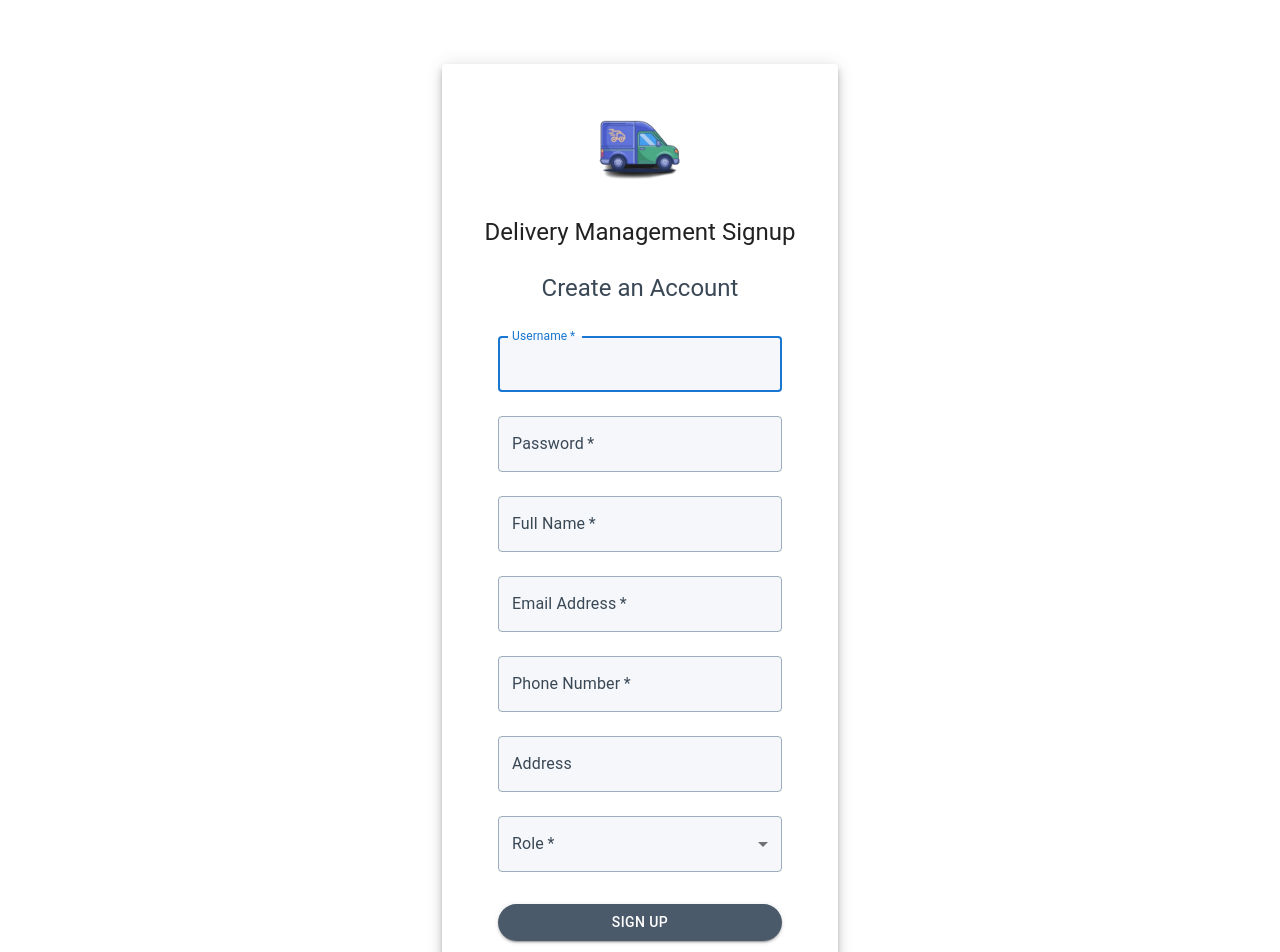
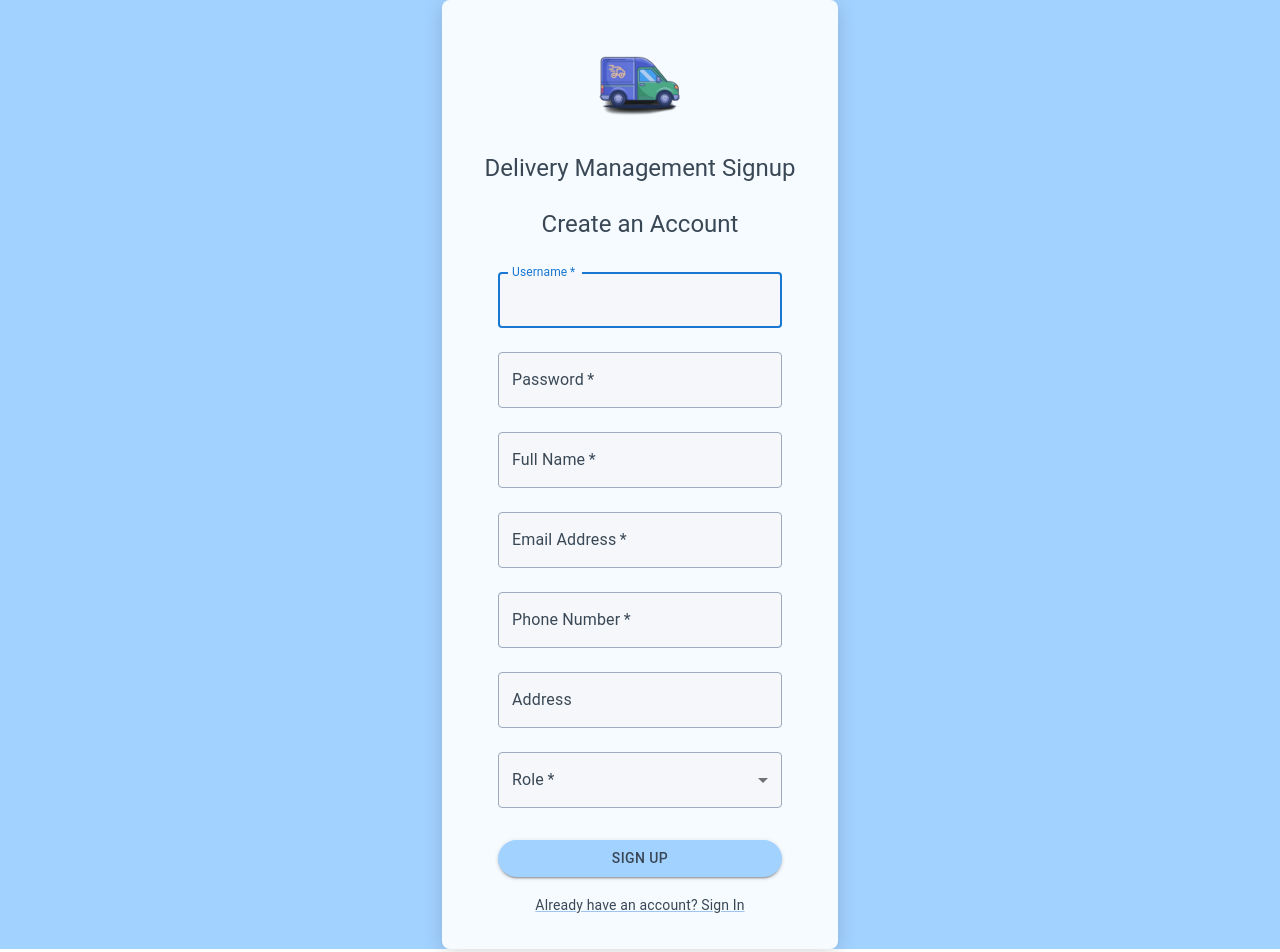
Before and after one commit to Jidanur/delivery-manager, a React (Vite) app in the folder frontend/: page /signup in a window 1280 px wide. Shown: the top 952 px of the page. Built offline with nearby package versions, Linux system fonts and the light colour scheme; no server answers.

Commit message:
holy fuck these colors are amazing

```diff
--- a/frontend/src/components/common/button/SubmitButton.tsx
+++ b/frontend/src/components/common/button/SubmitButton.tsx
@@ -19,12 +19,12 @@ const SubmitButton: React.FC<SubmitButtonProps> = ({
       sx={{
         mt: 3,
         mb: 2,
-        backgroundColor: "#4B5A6A", // Primary color
-        color: "#FFFFFF", // High contrast text
+        backgroundColor: "#A2D2FF", // Primary color
+        color: "#3A4856", // High contrast text
         borderRadius: "50px",
         transition: "all 0.3s ease-in-out",
         "&:hover": {
-          backgroundColor: "#3A4856", // Hover color
+          backgroundColor: "#89C2FF", // Slightly lighter shade for hover
           transform: "scale(1.05)",
         },
       }}
--- a/frontend/src/pages/HomePage.tsx
+++ b/frontend/src/pages/HomePage.tsx
@@ -12,7 +12,7 @@ const HomePage = () => {
         display: "flex",
         justifyContent: "center",
         alignItems: "center",
-        backgroundColor: "#fff",
+        backgroundColor: "#A2D2FF",
         animation: "fadeIn 1s ease-in-out",
         "@keyframes fadeIn": {
           "0%": { opacity: 0, transform: "scale(0.95)" },
@@ -29,10 +29,10 @@ const HomePage = () => {
             flexDirection: "column",
             alignItems: "center",
             backdropFilter: "blur(8px)",
-            backgroundColor: "#A2D2FF", //TODO: fix this color
+            backgroundColor: "rgba(255, 255, 255, 0.9)", // White with slight transparency
             borderRadius: 3,
             textAlign: "center",
-            color: "#fff", // White text for contrast
+            color: "#3A4856", // Dark text for contrast
             boxShadow: "0px 4px 20px rgba(0, 0, 0, 0.15)",
             animation: "slideUp 0.8s ease-in-out",
             "@keyframes slideUp": {
--- a/frontend/src/pages/authentication/LoginPage.tsx
+++ b/frontend/src/pages/authentication/LoginPage.tsx
@@ -4,13 +4,39 @@ import Logo from "../../components/common/logo/Logo";
 
 function LoginPage() {
   return (
-    <Container component="main" maxWidth="xs">
-      <Paper elevation={6} sx={{ padding: 4, marginTop: 8 }}>
-        <Box
+    <Box
+      sx={{
+        minHeight: "100vh",
+        display: "flex",
+        justifyContent: "center",
+        alignItems: "center",
+        backgroundColor: "#A2D2FF",
+        animation: "fadeIn 1s ease-in-out",
+        "@keyframes fadeIn": {
+          "0%": { opacity: 0, transform: "scale(0.95)" },
+          "100%": { opacity: 1, transform: "scale(1)" },
+        },
+      }}
+    >
+      <Container component="main" maxWidth="xs">
+        <Paper
+          elevation={6}
           sx={{
+            padding: 4,
             display: "flex",
             flexDirection: "column",
             alignItems: "center",
+            backdropFilter: "blur(8px)",
+            backgroundColor: "rgba(255, 255, 255, 0.9)",
+            borderRadius: 2,
+            textAlign: "center",
+            color: "#3A4856",
+            boxShadow: "0px 4px 20px rgba(0, 0, 0, 0.15)",
+            animation: "slideUp 0.8s ease-in-out",
+            "@keyframes slideUp": {
+              "0%": { transform: "translateY(20px)", opacity: 0 },
+              "100%": { transform: "translateY(0)", opacity: 1 },
+            },
           }}
         >
           <Logo width={100} height={100} marginBottom={20} />
@@ -18,9 +44,9 @@ function LoginPage() {
             Delivery Management Login
           </Typography>
           <Login />
-        </Box>
-      </Paper>
-    </Container>
+        </Paper>
+      </Container>
+    </Box>
   );
 }
 
--- a/frontend/src/pages/authentication/SignupPage.tsx
+++ b/frontend/src/pages/authentication/SignupPage.tsx
@@ -4,13 +4,39 @@ import Logo from "../../components/common/logo/Logo";
 
 function SignupPage() {
   return (
-    <Container component="main" maxWidth="xs">
-      <Paper elevation={6} sx={{ padding: 4, marginTop: 8 }}>
-        <Box
+    <Box
+      sx={{
+        minHeight: "100vh",
+        display: "flex",
+        justifyContent: "center",
+        alignItems: "center",
+        backgroundColor: "#A2D2FF",
+        animation: "fadeIn 1s ease-in-out",
+        "@keyframes fadeIn": {
+          "0%": { opacity: 0, transform: "scale(0.95)" },
+          "100%": { opacity: 1, transform: "scale(1)" },
+        },
+      }}
+    >
+      <Container component="main" maxWidth="xs">
+        <Paper
+          elevation={6}
           sx={{
+            padding: 4,
             display: "flex",
             flexDirection: "column",
             alignItems: "center",
+            backdropFilter: "blur(8px)",
+            backgroundColor: "rgba(255, 255, 255, 0.9)",
+            borderRadius: 2,
+            textAlign: "center",
+            color: "#3A4856",
+            boxShadow: "0px 4px 20px rgba(0, 0, 0, 0.15)",
+            animation: "slideUp 0.8s ease-in-out",
+            "@keyframes slideUp": {
+              "0%": { transform: "translateY(20px)", opacity: 0 },
+              "100%": { transform: "translateY(0)", opacity: 1 },
+            },
           }}
         >
           <Logo width={100} height={100} marginBottom={20} />
@@ -18,9 +44,9 @@ function SignupPage() {
             Delivery Management Signup
           </Typography>
           <Signup />
-        </Box>
-      </Paper>
-    </Container>
+        </Paper>
+      </Container>
+    </Box>
   );
 }
 
```
